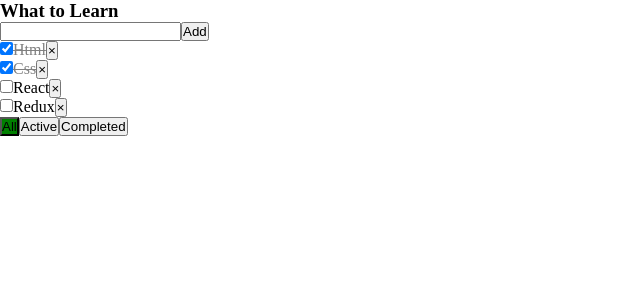
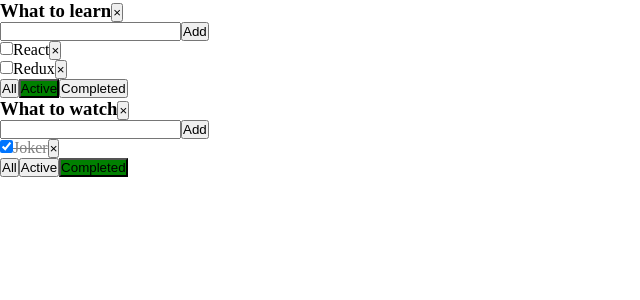
Before and after one commit to elitmor/todo, a React (Create React App) app: page / in a window 1280 px wide. Shown: the top 300 px of the page, without its empty margins (0-640 px from the left). Built offline with nearby package versions, Linux system fonts and the light colour scheme.

Commit message:
add work with multiple todo

```diff
--- a/src/components/app/App.tsx
+++ b/src/components/app/App.tsx
@@ -11,62 +11,120 @@ export type TaskType = {
 
 export type FilterValueType = 'all' | 'completed' | 'active';
 
+type TodoListsType = {
+  id: string;
+  title: string;
+  filter: FilterValueType;
+};
+
 export const App = () => {
-  const [tasks, setTasks] = useState<TaskType[]>([
-    { id: v1(), title: 'Html', isDone: true },
-    { id: v1(), title: 'Css', isDone: true },
-    { id: v1(), title: 'React', isDone: false },
-    { id: v1(), title: 'Redux', isDone: false },
-  ]);
-
-  const [filter, setFilter] = useState<FilterValueType>('all');
-
-  let tasksForTodoList = tasks;
-
-  if (filter === 'completed') {
-    tasksForTodoList = tasks.filter((task) => task.isDone === true);
-  }
-
-  if (filter === 'active') {
-    tasksForTodoList = tasks.filter((task) => task.isDone === false);
-  }
-
-  const addTask = (titleValue: string) => {
-    const newTask = {
+  const addTask = (titleValue: string, todoListId: string) => {
+    const newTask: TaskType = {
       id: v1(),
       title: titleValue,
       isDone: false,
     };
-    setTasks([...tasks, newTask]);
+
+    const updatedTasks = {
+      ...tasks,
+      [todoListId]: [...tasks[todoListId], newTask],
+    };
+
+    setTasks(updatedTasks);
   };
 
-  const removeTask = (id: string) => {
-    setTasks((prevTasks) => prevTasks.filter((task) => task.id !== id));
+  const removeTask = (id: string, todoListId: string) => {
+    const updatedTasks = {
+      ...tasks,
+      [todoListId]: tasks[todoListId].filter((task) => task.id !== id),
+    };
+
+    setTasks(updatedTasks);
   };
 
-  const changeFilter = (filterValue: FilterValueType) => {
-    setFilter(filterValue);
+  const changeFilter = (filterValue: FilterValueType, todoListId: string) => {
+    const todoList = todoLists.find((tl) => tl.id === todoListId);
+    if (todoList) {
+      todoList.filter = filterValue;
+      setTodoLists([...todoLists]);
+    }
   };
 
-  const changeTaskStatus = (taskId: string, isDone: boolean) => {
-    setTasks((prevTasks) => {
-      return prevTasks.map((task) =>
+  const changeTaskStatus = (
+    taskId: string,
+    isDone: boolean,
+    todoListId: string,
+  ) => {
+    const updatedTasks = {
+      ...tasks,
+      [todoListId]: tasks[todoListId].map((task) =>
         task.id === taskId ? { ...task, isDone: isDone } : task,
-      );
-    });
+      ),
+    };
+
+    setTasks(updatedTasks);
   };
+
+  const removeTodoList = (todoListId: string) => {
+    const filteredTodoList = todoLists.filter((tl) => tl.id !== todoListId);
+    setTodoLists(filteredTodoList);
+    delete tasks[todoListId];
+  };
+
+  const todoList1 = v1();
+  const todoList2 = v1();
+
+  const [todoLists, setTodoLists] = useState<TodoListsType[]>([
+    { id: todoList1, title: 'What to learn', filter: 'active' },
+    { id: todoList2, title: 'What to watch', filter: 'completed' },
+  ]);
+
+  const [tasks, setTasks] = useState({
+    [todoList1]: [
+      { id: v1(), title: 'Html', isDone: true },
+      { id: v1(), title: 'Css', isDone: true },
+      { id: v1(), title: 'React', isDone: false },
+      { id: v1(), title: 'Redux', isDone: false },
+    ],
+    [todoList2]: [
+      { id: v1(), title: 'Inception', isDone: false },
+      { id: v1(), title: 'Interstellar', isDone: false },
+      { id: v1(), title: 'Joker', isDone: true },
+    ],
+  });
 
   return (
     <div>
-      <TodoList
-        title='What to Learn'
-        tasks={tasksForTodoList}
-        filter={filter}
-        addTask={addTask}
-        removeTask={removeTask}
-        changeFilter={changeFilter}
-        changeTaskStatus={changeTaskStatus}
-      />
+      {todoLists.map((tl) => {
+        let tasksForTodoList = tasks[tl.id];
+
+        if (tl.filter === 'completed') {
+          tasksForTodoList = tasksForTodoList.filter(
+            (task) => task.isDone === true,
+          );
+        }
+
+        if (tl.filter === 'active') {
+          tasksForTodoList = tasksForTodoList.filter(
+            (task) => task.isDone === false,
+          );
+        }
+
+        return (
+          <TodoList
+            key={tl.id}
+            id={tl.id}
+            title={tl.title}
+            tasks={tasksForTodoList}
+            filter={tl.filter}
+            addTask={addTask}
+            removeTask={removeTask}
+            changeFilter={changeFilter}
+            changeTaskStatus={changeTaskStatus}
+            removeTodoList={removeTodoList}
+          />
+        );
+      })}
     </div>
   );
 };
--- a/src/components/todoList/TodoList.tsx
+++ b/src/components/todoList/TodoList.tsx
@@ -2,16 +2,23 @@ import { ChangeEvent, KeyboardEvent, useState } from 'react';
 import { FilterValueType, TaskType } from '../app/App';
 
 type TodoListPropsType = {
+  id: string;
   title: string;
   tasks: TaskType[];
   filter: FilterValueType;
-  addTask: (titleValue: string) => void;
-  removeTask: (id: string) => void;
-  changeFilter: (filterValue: FilterValueType) => void;
-  changeTaskStatus: (taskId: string, isDone: boolean) => void;
+  addTask: (titleValue: string, todoListId: string) => void;
+  removeTask: (id: string, todoListId: string) => void;
+  changeFilter: (filterValue: FilterValueType, todoListId: string) => void;
+  changeTaskStatus: (
+    taskId: string,
+    isDone: boolean,
+    todoListId: string,
+  ) => void;
+  removeTodoList: (todoListId: string) => void;
 };
 
 export const TodoList: React.FC<TodoListPropsType> = ({
+  id,
   title,
   tasks,
   filter,
@@ -19,6 +26,7 @@ export const TodoList: React.FC<TodoListPropsType> = ({
   removeTask,
   changeFilter,
   changeTaskStatus,
+  removeTodoList,
 }) => {
   const [newTaskInputValue, setNewTaskInputValue] = useState('');
   const [error, setError] = useState<string | null>(null);
@@ -30,7 +38,7 @@ export const TodoList: React.FC<TodoListPropsType> = ({
 
   const handleAddTask = () => {
     if (newTaskInputValue && newTaskInputValue.trim() !== '') {
-      addTask(newTaskInputValue.trim());
+      addTask(newTaskInputValue.trim(), id);
     } else {
       setError('Title is required!');
     }
@@ -46,20 +54,27 @@ export const TodoList: React.FC<TodoListPropsType> = ({
   };
 
   const handleFilterAll = () => {
-    changeFilter('all');
+    changeFilter('all', id);
   };
 
   const handleFilterActive = () => {
-    changeFilter('active');
+    changeFilter('active', id);
   };
 
   const handleFilterCompleted = () => {
-    changeFilter('completed');
+    changeFilter('completed', id);
+  };
+
+  const handleRemoveTodoList = () => {
+    removeTodoList(id);
   };
 
   return (
     <div>
-      <h3>{title}</h3>
+      <h3>
+        {title}
+        <button onClick={handleRemoveTodoList}>×</button>
+      </h3>
       <input
         className={error ? 'error' : ''}
         onChange={handleNewTaskInputChange}
@@ -67,21 +82,15 @@ export const TodoList: React.FC<TodoListPropsType> = ({
         type='text'
         onKeyDown={handleNewTaskInputKeyDown}
       />
-      <button
-        onClick={() => {
-          handleAddTask();
-        }}
-      >
-        Add
-      </button>
+      <button onClick={handleAddTask}>Add</button>
       <div className='error-message'>{error}</div>
       <ul>
         {tasks.map((task) => {
           const handleRemoveTask = () => {
-            removeTask(task.id);
+            removeTask(task.id, id);
           };
           const handleChangeTask = (e: ChangeEvent<HTMLInputElement>) => {
-            changeTaskStatus(task.id, e.currentTarget.checked);
+            changeTaskStatus(task.id, e.currentTarget.checked, id);
           };
           return (
             <li
```
